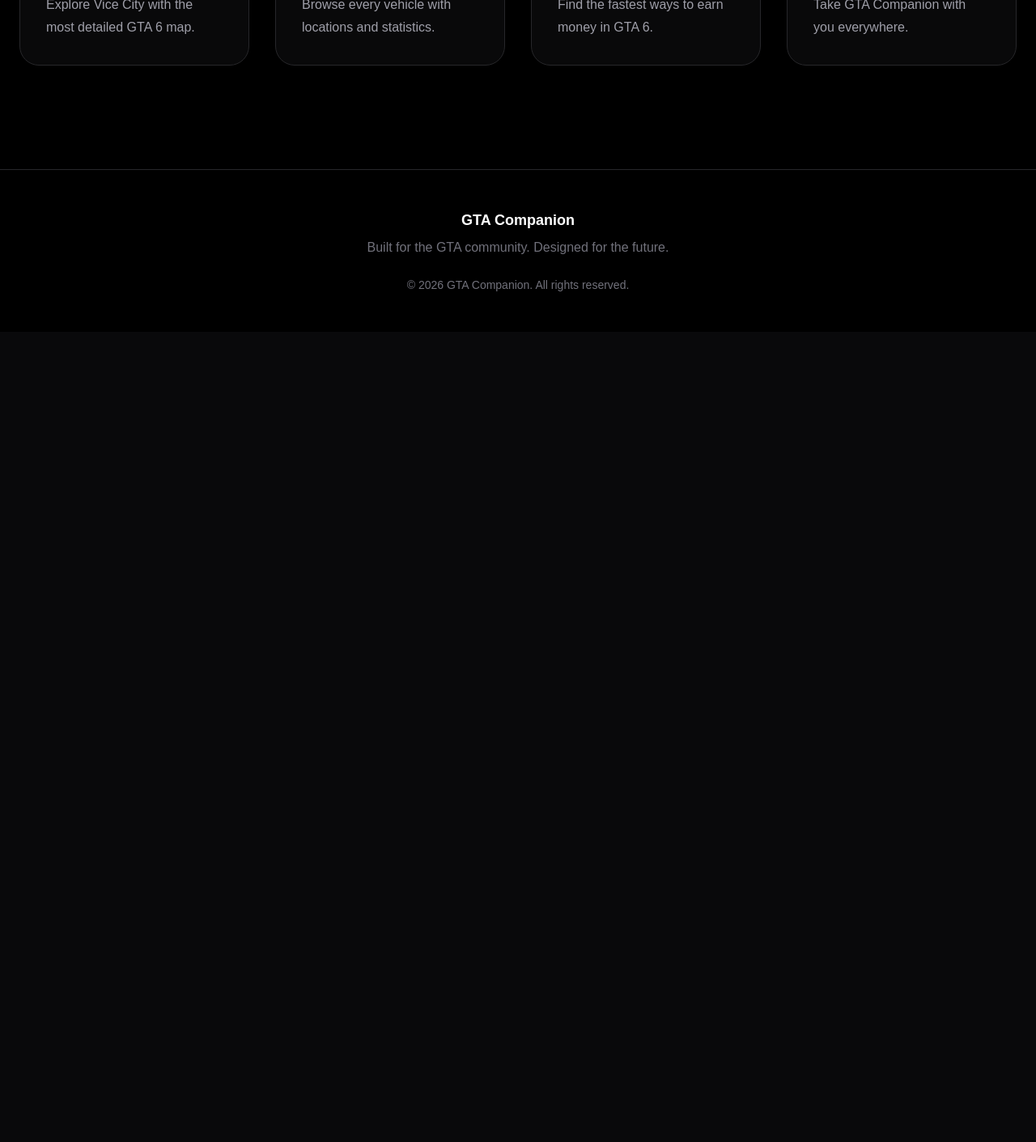
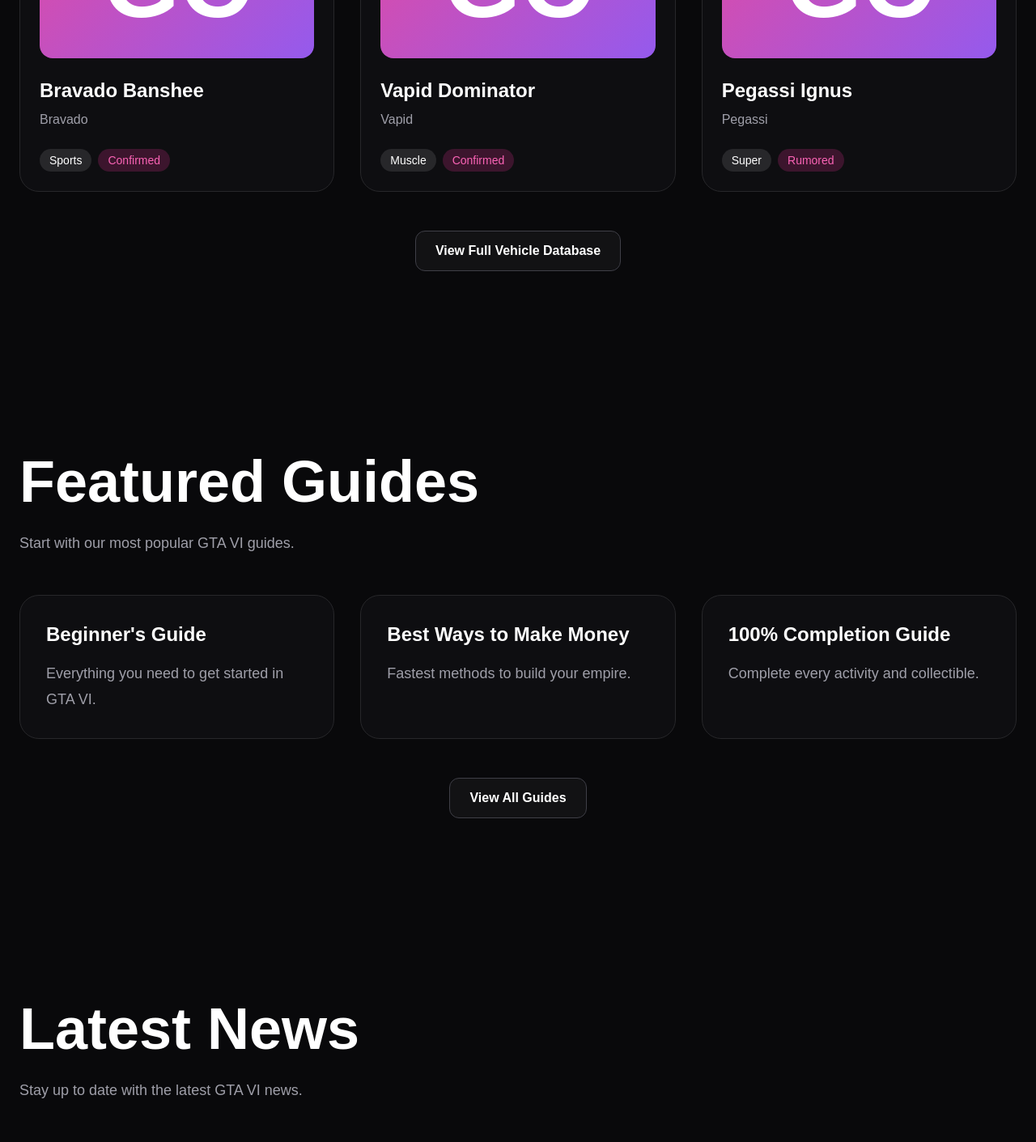
Before and after one commit to greventas-web/gta-companion, a Next.js app: page / in a window 1280 px wide. Shown: the part 1330-2741 px from the top of the page at 81% size. Before the commit the page ends 1740 px from the top, so only its background shows below. Built offline with nearby package versions, Linux system fonts and the light colour scheme.

Commit message:
feat: add live vehicle search and category filters

```diff
--- a/app/page.tsx
+++ b/app/page.tsx
@@ -1,4 +1,7 @@
 import Hero from "@/components/Hero";
+import FeaturedVehicles from "@/components/FeaturedVehicles";
+import FeaturedGuides from "@/components/FeaturedGuides";
+import FeaturedNews from "@/components/FeaturedNews";
 import Features from "@/components/Features";
 import Footer from "@/components/Footer";
 
@@ -6,6 +9,9 @@
   return (
     <>
       <Hero />
+      <FeaturedVehicles />
+      <FeaturedGuides />
+      <FeaturedNews />
       <Features />
       <Footer />
     </>
--- a/app/vehicles/page.tsx
+++ b/app/vehicles/page.tsx
@@ -1,6 +1,4 @@
-import VehicleCard from "@/components/VehicleCard";
-import SearchBar from "@/components/SearchBar";
-import { vehicles } from "@/data/vehicles";
+import VehicleDatabase from "@/components/VehicleDatabase";
 
 import {
   Badge,
@@ -26,18 +24,7 @@
             description="Browse every confirmed GTA 6 vehicle with statistics, manufacturers, locations and performance ratings."
           />
 
-          <SearchBar placeholder="Search vehicles..." />
-
-          <div className="mt-16 grid gap-8 md:grid-cols-2 xl:grid-cols-3">
-
-            {vehicles.map((vehicle) => (
-              <VehicleCard
-                key={vehicle.id}
-                vehicle={vehicle}
-              />
-            ))}
-
-          </div>
+          <VehicleDatabase />
 
         </Container>
 
--- /dev/null
+++ b/components/FeaturedGuides.tsx
@@ -0,0 +1,43 @@
+import HomeSection from "@/components/HomeSection";
+import HomeSectionButton from "@/components/HomeSectionButton";
+import SectionGrid from "@/components/SectionGrid";
+
+import { Card, Text } from "@/components/ui";
+import { featuredGuides } from "@/data/home";
+
+export default function FeaturedGuides() {
+  return (
+    <HomeSection
+      title="Featured Guides"
+      description="Start with our most popular GTA VI guides."
+    >
+      <SectionGrid>
+
+        {featuredGuides.map((guide) => (
+          <Card
+            key={guide.id}
+            className="p-8"
+          >
+            <h3 className="text-2xl font-bold">
+              {guide.title}
+            </h3>
+
+            <Text
+              variant="muted"
+              className="mt-4"
+            >
+              {guide.description}
+            </Text>
+
+          </Card>
+        ))}
+
+      </SectionGrid>
+
+      <HomeSectionButton href="/guides">
+        View All Guides
+      </HomeSectionButton>
+
+    </HomeSection>
+  );
+}
--- /dev/null
+++ b/components/FeaturedNews.tsx
@@ -0,0 +1,43 @@
+import HomeSection from "@/components/HomeSection";
+import HomeSectionButton from "@/components/HomeSectionButton";
+import SectionGrid from "@/components/SectionGrid";
+
+import { Card, Text } from "@/components/ui";
+import { featuredNews } from "@/data/home";
+
+export default function FeaturedNews() {
+  return (
+    <HomeSection
+      title="Latest News"
+      description="Stay up to date with the latest GTA VI news."
+    >
+      <SectionGrid>
+
+        {featuredNews.map((article) => (
+          <Card
+            key={article.id}
+            className="p-8"
+          >
+            <h3 className="text-2xl font-bold">
+              {article.title}
+            </h3>
+
+            <Text
+              variant="muted"
+              className="mt-4"
+            >
+              {article.description}
+            </Text>
+
+          </Card>
+        ))}
+
+      </SectionGrid>
+
+      <HomeSectionButton href="/news">
+        View All News
+      </HomeSectionButton>
+
+    </HomeSection>
+  );
+}
--- /dev/null
+++ b/components/FeaturedVehicles.tsx
@@ -0,0 +1,33 @@
+import HomeSection from "@/components/HomeSection";
+import HomeSectionButton from "@/components/HomeSectionButton";
+import SectionGrid from "@/components/SectionGrid";
+import VehicleCard from "@/components/VehicleCard";
+
+import { vehicles } from "@/data/vehicles";
+
+export default function FeaturedVehicles() {
+  const featuredVehicles = vehicles.slice(0, 3);
+
+  return (
+    <HomeSection
+      title="Featured Vehicles"
+      description="Explore some of the latest confirmed GTA VI vehicles."
+    >
+      <SectionGrid>
+
+        {featuredVehicles.map((vehicle) => (
+          <VehicleCard
+            key={vehicle.id}
+            vehicle={vehicle}
+          />
+        ))}
+
+      </SectionGrid>
+
+      <HomeSectionButton href="/vehicles">
+        View Full Vehicle Database
+      </HomeSectionButton>
+
+    </HomeSection>
+  );
+}
--- /dev/null
+++ b/components/HomeSection.tsx
@@ -0,0 +1,34 @@
+import { Container, Heading, Section, Text } from "@/components/ui";
+
+type HomeSectionProps = {
+  title: string;
+  description: string;
+  children: React.ReactNode;
+};
+
+export default function HomeSection({
+  title,
+  description,
+  children,
+}: HomeSectionProps) {
+  return (
+    <Section>
+      <Container>
+
+        <Heading>{title}</Heading>
+
+        <Text
+          variant="muted"
+          className="mt-6 max-w-3xl"
+        >
+          {description}
+        </Text>
+
+        <div className="mt-12">
+          {children}
+        </div>
+
+      </Container>
+    </Section>
+  );
+}
--- /dev/null
+++ b/components/HomeSectionButton.tsx
@@ -0,0 +1,22 @@
+import { Button } from "@/components/ui";
+
+type HomeSectionButtonProps = {
+  href: string;
+  children: React.ReactNode;
+};
+
+export default function HomeSectionButton({
+  href,
+  children,
+}: HomeSectionButtonProps) {
+  return (
+    <div className="mt-12 flex justify-center">
+      <Button
+        href={href}
+        variant="secondary"
+      >
+        {children}
+      </Button>
+    </div>
+  );
+}
--- /dev/null
+++ b/components/SectionGrid.tsx
@@ -0,0 +1,13 @@
+type SectionGridProps = {
+  children: React.ReactNode;
+};
+
+export default function SectionGrid({
+  children,
+}: SectionGridProps) {
+  return (
+    <div className="grid gap-8 md:grid-cols-3">
+      {children}
+    </div>
+  );
+}
--- /dev/null
+++ b/components/VehicleDatabase.tsx
@@ -0,0 +1,70 @@
+"use client";
+
+import SearchBar from "@/components/SearchBar";
+import VehicleCard from "@/components/VehicleCard";
+
+import useVehicleSearch from "@/hooks/useVehicleSearch";
+
+export default function VehicleDatabase() {
+  const {
+    query,
+    setQuery,
+    category,
+    setCategory,
+    categories,
+    filteredVehicles,
+    totalVehicles,
+  } = useVehicleSearch();
+
+  return (
+    <>
+      <SearchBar
+        placeholder="Search vehicles..."
+        value={query}
+        onChange={setQuery}
+      />
+
+      <div className="mt-6 flex flex-wrap gap-3">
+
+        {categories.map((item) => (
+          <button
+            key={item}
+            onClick={() => setCategory(item)}
+            className={`rounded-full px-4 py-2 transition ${
+              category === item
+                ? "bg-pink-500 text-white"
+                : "border border-zinc-700 hover:border-pink-500"
+            }`}
+          >
+            {item}
+          </button>
+        ))}
+
+      </div>
+
+      <p className="mt-6 text-zinc-400">
+        Showing <span className="font-semibold text-white">{filteredVehicles.length}</span> of{" "}
+        <span className="font-semibold text-white">{totalVehicles}</span> vehicles
+      </p>
+
+      {filteredVehicles.length === 0 ? (
+        <div className="mt-20 rounded-3xl border border-zinc-800 bg-zinc-900/40 p-12 text-center">
+          <h2 className="text-3xl font-bold">No vehicles found</h2>
+
+          <p className="mt-4 text-zinc-400">
+            Try another search or category.
+          </p>
+        </div>
+      ) : (
+        <div className="mt-16 grid gap-8 md:grid-cols-2 xl:grid-cols-3">
+          {filteredVehicles.map((vehicle) => (
+            <VehicleCard
+              key={vehicle.id}
+              vehicle={vehicle}
+            />
+          ))}
+        </div>
+      )}
+    </>
+  );
+}
--- /dev/null
+++ b/data/home.ts
@@ -0,0 +1,35 @@
+export const featuredGuides = [
+  {
+    id: 1,
+    title: "Beginner's Guide",
+    description: "Everything you need to get started in GTA VI.",
+  },
+  {
+    id: 2,
+    title: "Best Ways to Make Money",
+    description: "Fastest methods to build your empire.",
+  },
+  {
+    id: 3,
+    title: "100% Completion Guide",
+    description: "Complete every activity and collectible.",
+  },
+];
+
+export const featuredNews = [
+  {
+    id: 1,
+    title: "Rockstar Newswire",
+    description: "Official Rockstar announcements.",
+  },
+  {
+    id: 2,
+    title: "Latest GTA VI Updates",
+    description: "All confirmed game updates.",
+  },
+  {
+    id: 3,
+    title: "Community Discoveries",
+    description: "Interesting findings from the community.",
+  },
+];
--- /dev/null
+++ b/hooks/useVehicleSearch.ts
@@ -0,0 +1,40 @@
+"use client";
+
+import { useMemo, useState } from "react";
+import { vehicles } from "@/data/vehicles";
+
+export default function useVehicleSearch() {
+  const [query, setQuery] = useState("");
+  const [category, setCategory] = useState("All");
+
+  const categories = [
+    "All",
+    ...new Set(vehicles.map((vehicle) => vehicle.category)),
+  ];
+
+  const filteredVehicles = useMemo(() => {
+    const search = query.toLowerCase().trim();
+
+    return vehicles.filter((vehicle) => {
+      const matchesSearch =
+        vehicle.name.toLowerCase().includes(search) ||
+        vehicle.manufacturer.toLowerCase().includes(search) ||
+        vehicle.category.toLowerCase().includes(search);
+
+      const matchesCategory =
+        category === "All" || vehicle.category === category;
+
+      return matchesSearch && matchesCategory;
+    });
+  }, [query, category]);
+
+  return {
+    query,
+    setQuery,
+    category,
+    setCategory,
+    categories,
+    filteredVehicles,
+    totalVehicles: vehicles.length,
+  };
+}
```
